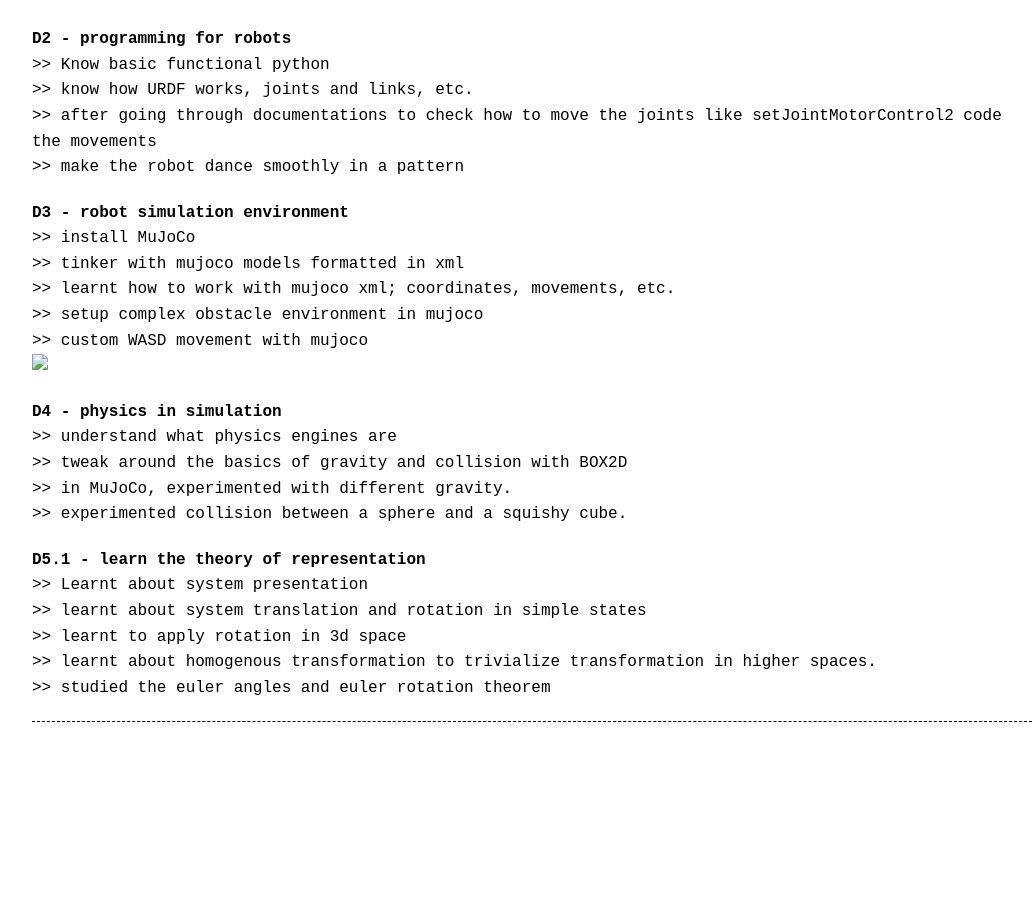
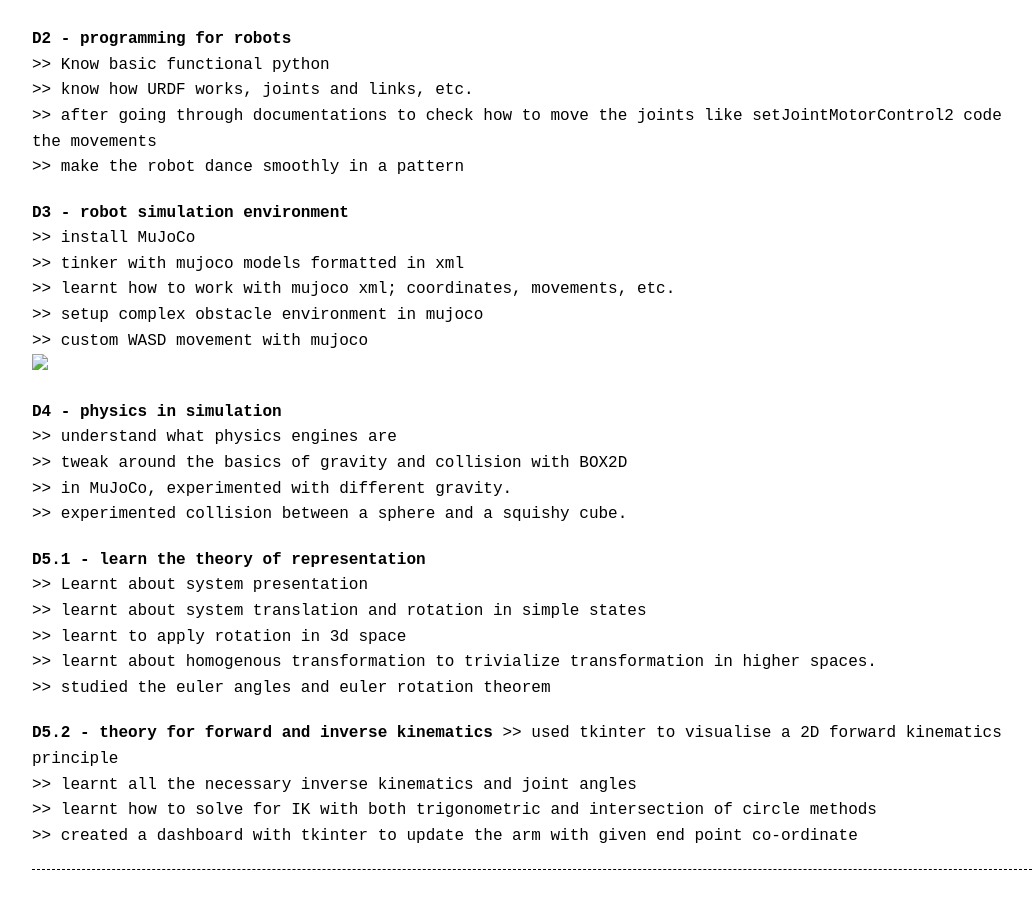
Before and after one commit to TumAro/tumaro.github.io, a Jekyll site: the page built from pages/100dor.md, in a window 1280 px wide and 900 px high, scrolled down 853 px. Shown: the whole window, without its empty margins (108-1140 px from the left). Built offline with Jekyll 4.4.1, drawn with Linux system fonts in a browser that asks for light colours; before the commit the page ends 1605 px from its top, so only the background shows below that.

Commit message:
day 5 completed

```diff
--- a/pages/100dor.md
+++ b/pages/100dor.md
@@ -57,3 +57,9 @@ After I have update at least the Phase 1 fully, then I will release the github r
 `>>` learnt to apply rotation in 3d space
 `>>` learnt about homogenous transformation to trivialize transformation in higher spaces.
 `>>` studied the euler angles and euler rotation theorem
+
+**D5.2 - theory for forward and inverse kinematics**
+`>>` used tkinter to visualise a 2D forward kinematics principle
+`>>` learnt all the necessary inverse kinematics and joint angles
+`>>` learnt how to solve for IK with both trigonometric and intersection of circle methods
+`>>` created a dashboard with tkinter to update the arm with given end point co-ordinate
```
Also changed, not shown: pages/blog.md (line endings or trailing spaces).
